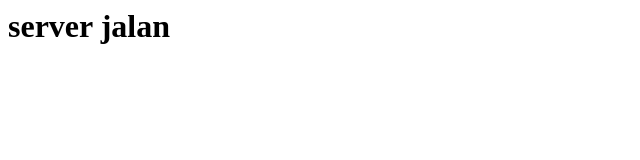
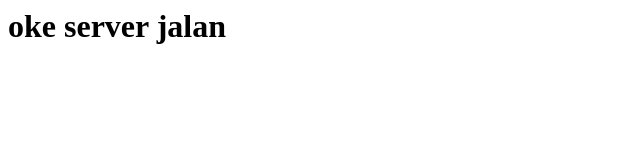
Before and after one commit to exmadesu/dotenv.online, a plain HTML site: page index.html in a window 1280 px wide. Shown: the whole page, without its empty margins (0-640 px from the left). Drawn offline with Linux system fonts and the light colour scheme.

Commit message:
Update index.html

```diff
--- a/index.html
+++ b/index.html
@@ -1 +1 @@
-<h1>server jalan</h1>
+<h1>oke server jalan</h1>
```
